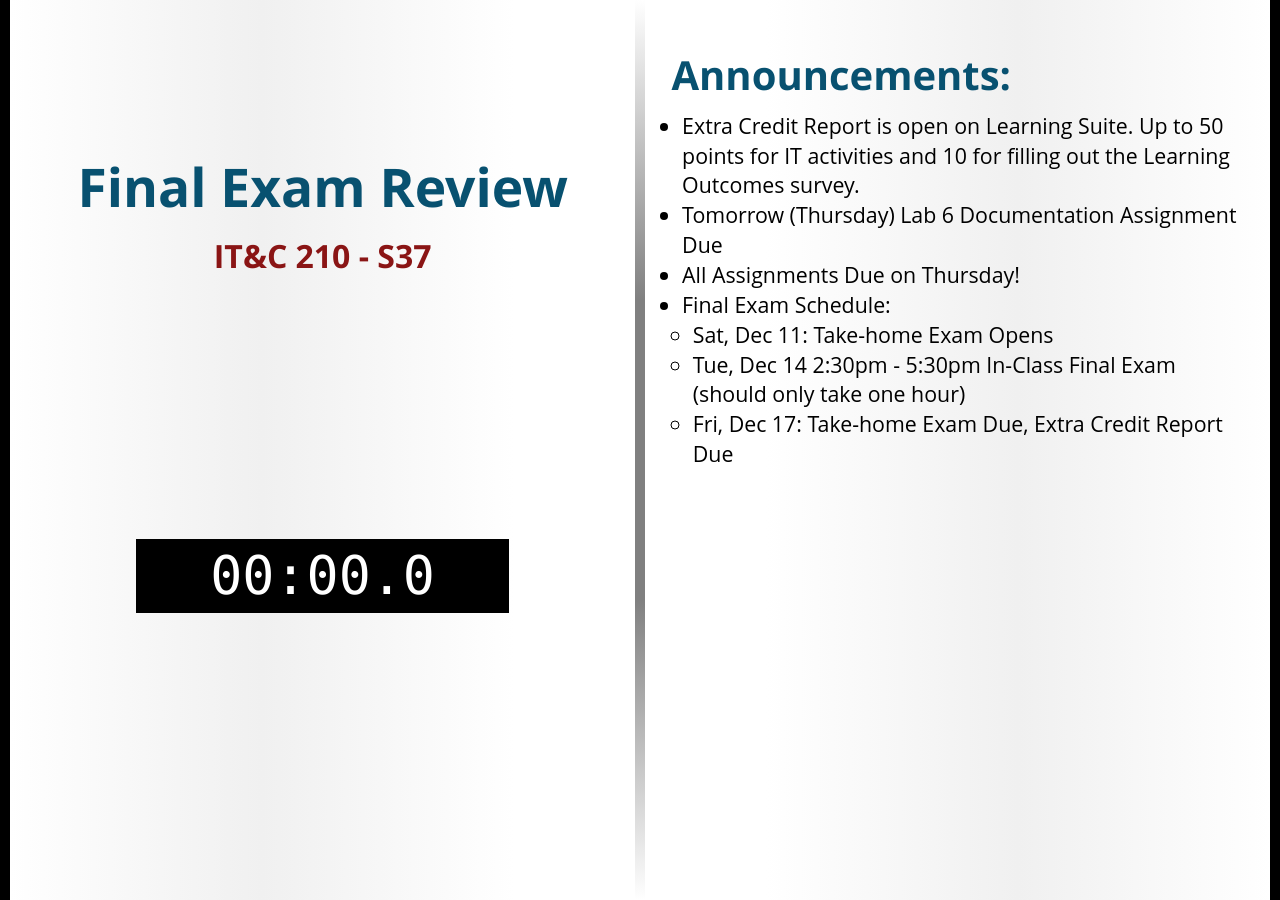
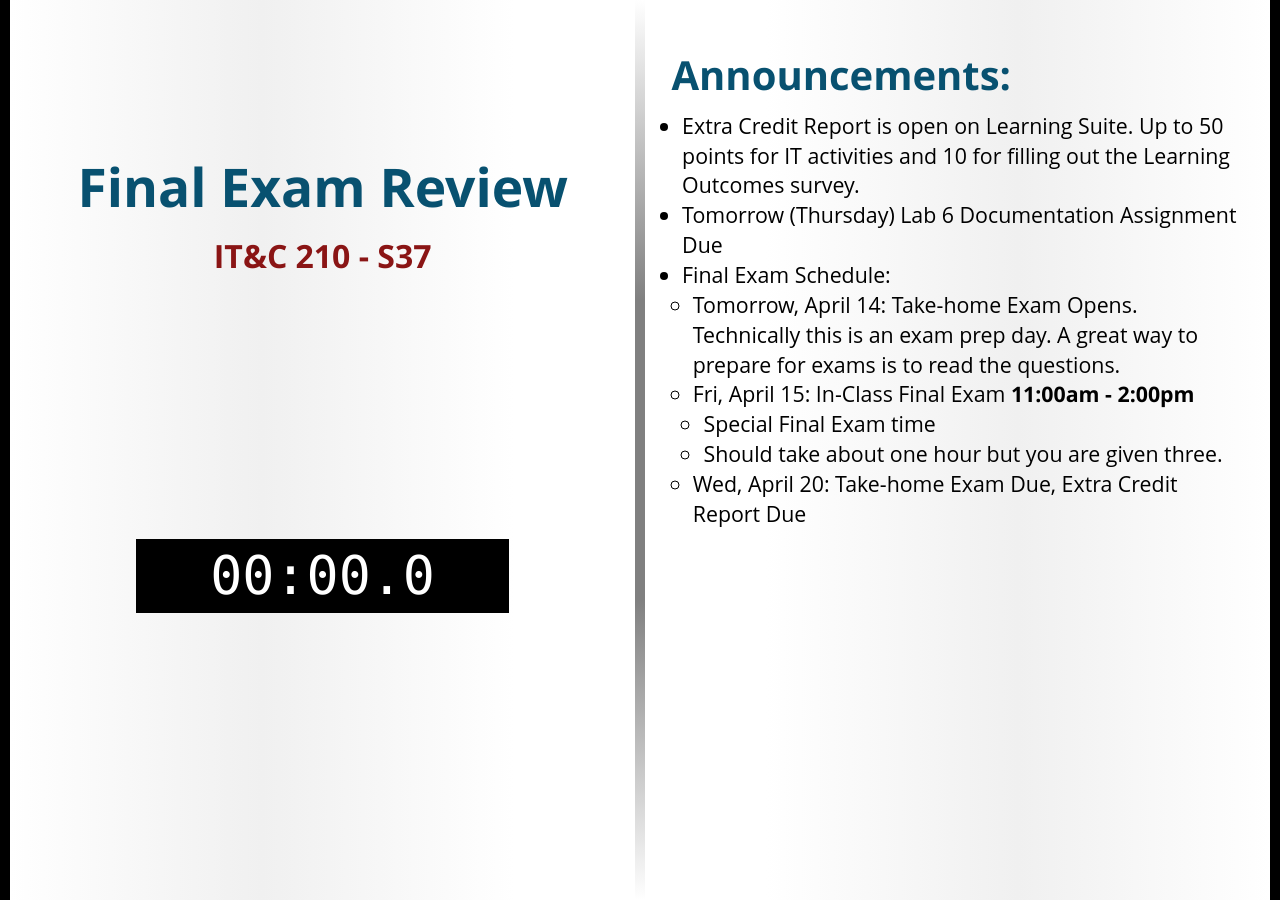
Before and after one commit to BYU-ITC-210/BYU-ITC-210.github.io, a Jekyll site: the page built from _welcome/S37.md, in a window 1280 px wide. Built offline with Jekyll 4.4.1, drawn with Linux system fonts in a browser that asks for light colours; some web fonts are replaced.

Commit message:
Welcome S37

```diff
--- a/_welcome/S37.md
+++ b/_welcome/S37.md
@@ -4,8 +4,9 @@ session: S37
 ---
 * Extra Credit Report is open on Learning Suite. Up to 50 points for IT activities and 10 for filling out the Learning Outcomes survey.
 * Tomorrow (Thursday) Lab 6 Documentation Assignment Due
-* All Assignments Due on Thursday!
 * Final Exam Schedule:
-    * Sat, Dec 11: Take-home Exam Opens
-    * Tue, Dec 14 2:30pm - 5:30pm In-Class Final Exam (should only take one hour)
-    * Fri, Dec 17: Take-home Exam Due, Extra Credit Report Due
+    * Tomorrow, April 14: Take-home Exam Opens. Technically this is an exam prep day. A great way to prepare for exams is to read the questions.
+    * Fri, April 15: In-Class Final Exam **11:00am - 2:00pm**
+        * Special Final Exam time
+        * Should take about one hour but you are given three.
+    * Wed, April 20: Take-home Exam Due, Extra Credit Report Due
```
